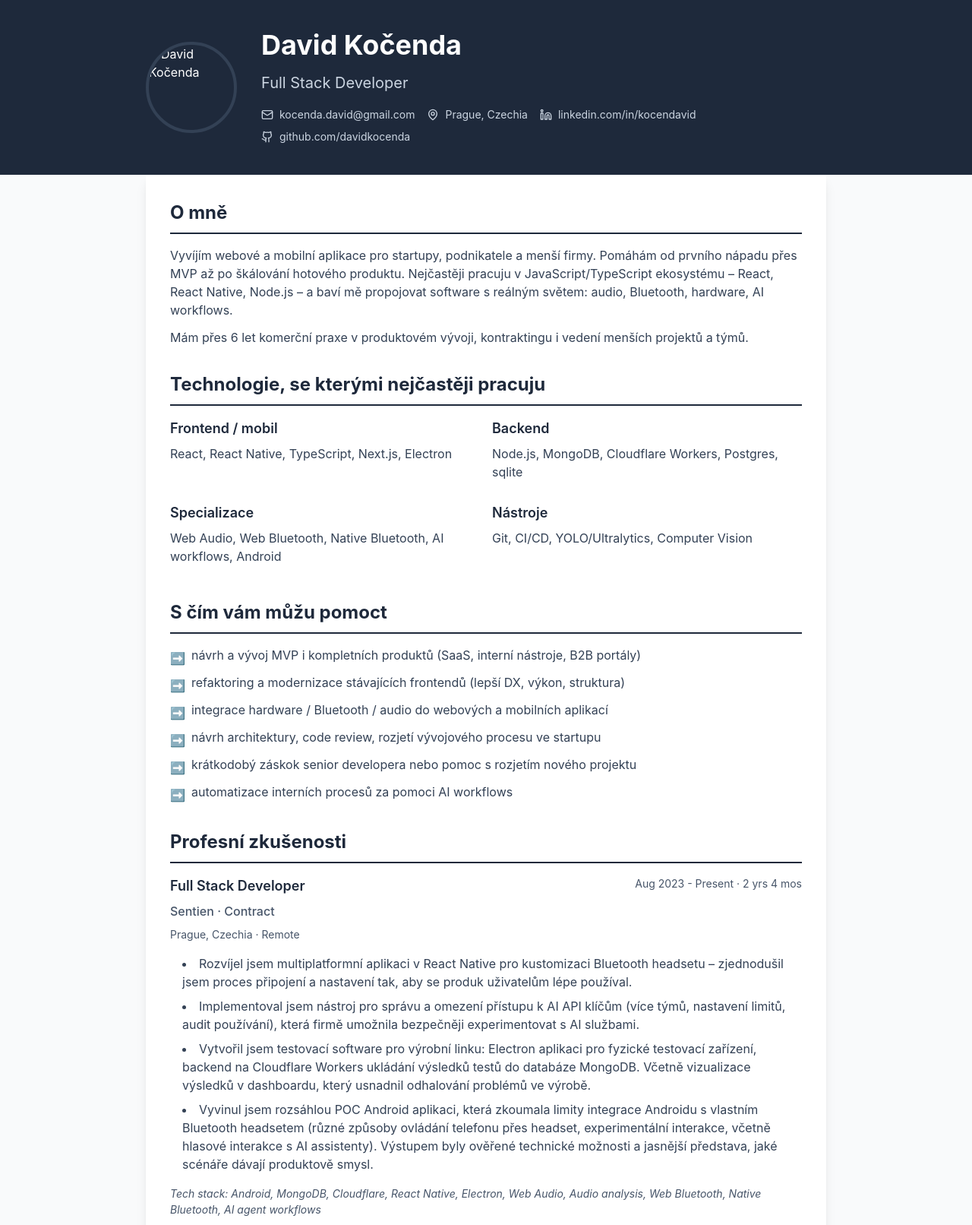
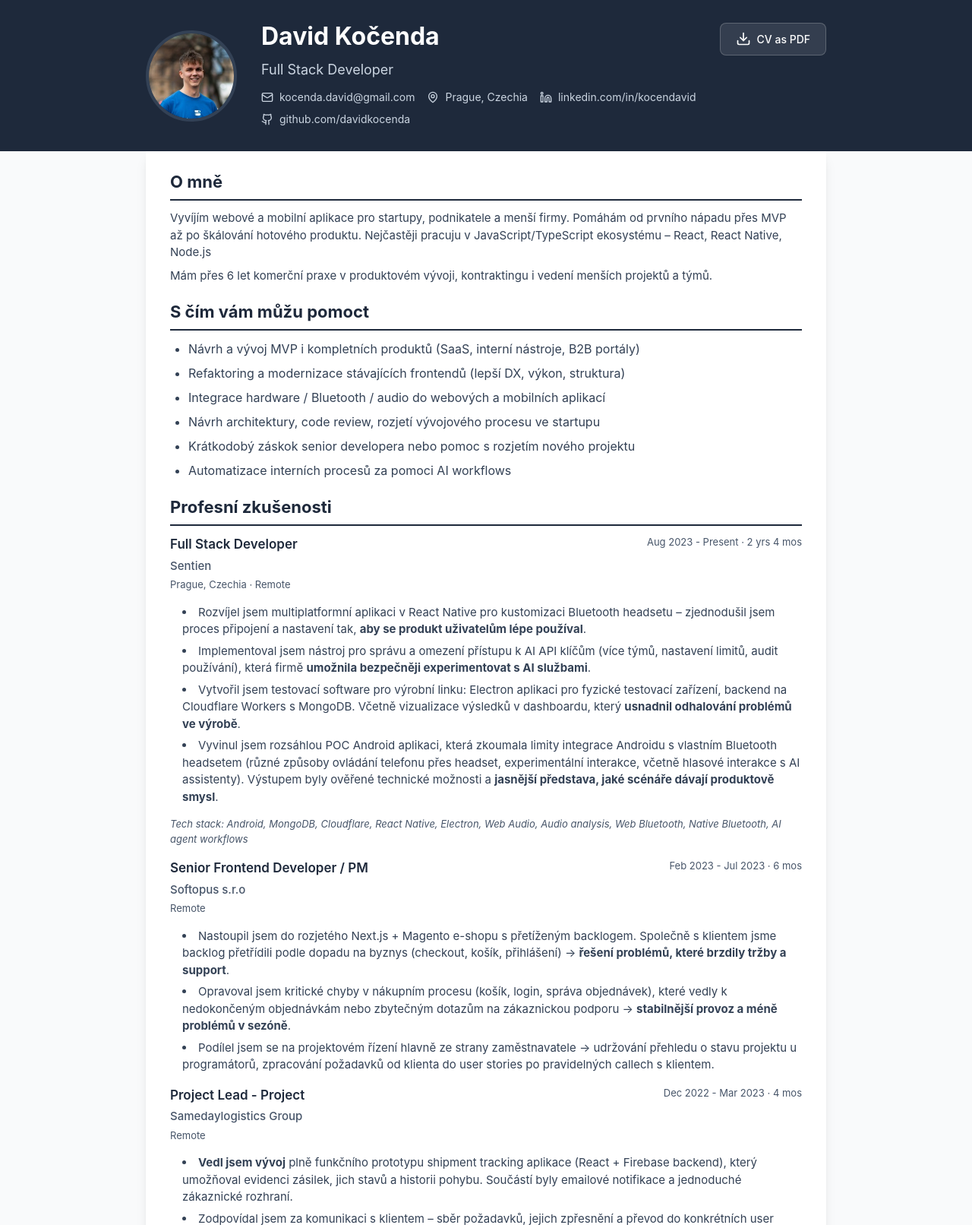
Before and after one commit to kocendavid/site, a plain HTML site: page index.html in a window 1280 px wide. Shown: the top 1612 px of the page at 76% size. Drawn offline with Linux system fonts and the light colour scheme.

Commit message:
make a downloadable CV downloadable

```diff
--- a/index.html
+++ b/index.html
@@ -12,7 +12,18 @@
         <div class="header-container">
             <img src="1641814386890.jpg" alt="David Kočenda" class="profile-photo">
             <div class="header-content">
-                <h1>David Kočenda</h1>
+                <div class="header-content-top">
+
+                    <h1>David Kočenda</h1>
+                    <a href="resume.pdf" class="pdf-button" download="Resume_Kocenda.pdf">
+                        <svg xmlns="http://www.w3.org/2000/svg" width="20" height="20" viewBox="0 0 24 24" fill="none" stroke="currentColor" stroke-width="2" stroke-linecap="round" stroke-linejoin="round">
+                            <path d="M21 15v4a2 2 0 0 1-2 2H5a2 2 0 0 1-2-2v-4" />
+                            <polyline points="7 10 12 15 17 10" />
+                            <line x1="12" y1="15" x2="12" y2="3" />
+                        </svg>
+                        CV as PDF
+                    </a>
+                </div>
                 <div class="subtitle">Full Stack Developer</div>
                 <div class="contact-info">
                     <div class="contact-item">
@@ -63,65 +74,23 @@
             <p>
                 Vyvíjím webové a mobilní aplikace pro startupy, podnikatele a menší firmy. Pomáhám od prvního
                 nápadu přes MVP až po škálování hotového produktu. Nejčastěji pracuju v JavaScript/TypeScript
-                ekosystému – React, React Native, Node.js – a baví mě propojovat software s reálným světem: audio,
-                Bluetooth, hardware, AI workflows.
+                ekosystému – React, React Native, Node.js
             </p>
             <p>
                 Mám přes 6 let komerční praxe v produktovém vývoji, kontraktingu i vedení menších projektů a týmů.
             </p>
         </section>
 
-        <!-- Technical Skills -->
-        <section>
-            <h2>Technologie, se kterými nejčastěji pracuju</h2>
-            <div class="skills-grid">
-                <div class="page-break-avoid">
-                    <h3>Frontend / mobil</h3>
-                    <p>React, React Native, TypeScript, Next.js, Electron</p>
-                </div>
-                <div class="page-break-avoid">
-                    <h3>Backend</h3>
-                    <p>Node.js, MongoDB, Cloudflare Workers, Postgres, sqlite</p>
-                </div>
-                <div class="page-break-avoid">
-                    <h3>Specializace</h3>
-                    <p>Web Audio, Web Bluetooth, Native Bluetooth, AI workflows, Android</p>
-                </div>
-                <div class="page-break-avoid">
-                    <h3>Nástroje</h3>
-                    <p>Git, CI/CD, YOLO/Ultralytics, Computer Vision</p>
-                </div>
-            </div>
-        </section>
-
         <!-- Services -->
         <section>
             <h2>S čím vám můžu pomoct</h2>
             <ul class="services-list">
-                <li>
-                    <span class="arrow-icon">➡️</span>
-                    <span>návrh a vývoj MVP i kompletních produktů (SaaS, interní nástroje, B2B portály)</span>
-                </li>
-                <li>
-                    <span class="arrow-icon">➡️</span>
-                    <span>refaktoring a modernizace stávajících frontendů (lepší DX, výkon, struktura)</span>
-                </li>
-                <li>
-                    <span class="arrow-icon">➡️</span>
-                    <span>integrace hardware / Bluetooth / audio do webových a mobilních aplikací</span>
-                </li>
-                <li>
-                    <span class="arrow-icon">➡️</span>
-                    <span>návrh architektury, code review, rozjetí vývojového procesu ve startupu</span>
-                </li>
-                <li>
-                    <span class="arrow-icon">➡️</span>
-                    <span>krátkodobý záskok senior developera nebo pomoc s rozjetím nového projektu</span>
-                </li>
-                <li>
-                    <span class="arrow-icon">➡️</span>
-                    <span>automatizace interních procesů za pomoci AI workflows</span>
-                </li>
+                <li>Návrh a vývoj MVP i kompletních produktů (SaaS, interní nástroje, B2B portály)</li>
+                <li>Refaktoring a modernizace stávajících frontendů (lepší DX, výkon, struktura)</li>
+                <li>Integrace hardware / Bluetooth / audio do webových a mobilních aplikací</li>
+                <li>Návrh architektury, code review, rozjetí vývojového procesu ve startupu</li>
+                <li>Krátkodobý záskok senior developera nebo pomoc s rozjetím nového projektu</li>
+                <li>Automatizace interních procesů za pomoci AI workflows</li>
             </ul>
         </section>
 
@@ -134,25 +103,25 @@
                 <div class="experience-header">
                     <div>
                         <h3>Full Stack Developer</h3>
-                        <div class="company-name">Sentien · Contract</div>
+                        <div class="company-name">Sentien</div>
                     </div>
                     <span class="date-range">Aug 2023 - Present · 2 yrs 4 mos</span>
                 </div>
                 <div class="location">Prague, Czechia · Remote</div>
                 <ul class="experience-list">
                     <li>Rozvíjel jsem multiplatformní aplikaci v React Native pro kustomizaci Bluetooth headsetu –
-                        zjednodušil jsem proces připojení a nastavení tak, aby se produk uživatelům lépe používal.
+                        zjednodušil jsem proces připojení a nastavení tak, <strong>aby se produkt uživatelům lépe používal</strong>.
                     </li>
                     <li>Implementoval jsem nástroj pro správu a omezení přístupu k AI API klíčům (více týmů,
-                        nastavení limitů, audit používání), která firmě umožnila bezpečněji experimentovat s AI
-                        službami.</li>
+                        nastavení limitů, audit používání), která firmě <strong>umožnila bezpečněji experimentovat s AI
+                        službami</strong>.</li>
                     <li>Vytvořil jsem testovací software pro výrobní linku: Electron aplikaci pro fyzické testovací
-                        zařízení, backend na Cloudflare Workers ukládání výsledků testů do databáze MongoDB. Včetně
-                        vizualizace výsledků v dashboardu, který usnadnil odhalování problémů ve výrobě.</li>
+                        zařízení, backend na Cloudflare Workers s MongoDB. Včetně
+                        vizualizace výsledků v dashboardu, který <strong>usnadnil odhalování problémů ve výrobě</strong>.</li>
                     <li>Vyvinul jsem rozsáhlou POC Android aplikaci, která zkoumala limity integrace Androidu s
                         vlastním Bluetooth headsetem (různé způsoby ovládání telefonu přes headset, experimentální
                         interakce, včetně hlasové interakce s AI assistenty). Výstupem byly ověřené technické
-                        možnosti a jasnější představa, jaké scénáře dávají produktově smysl.</li>
+                        možnosti a <strong>jasnější představa, jaké scénáře dávají produktově smysl</strong>.</li>
                 </ul>
                 <div class="tech-stack">
                     Tech stack: Android, MongoDB, Cloudflare, React Native, Electron, Web Audio, Audio analysis, Web
@@ -165,7 +134,7 @@
                 <div class="experience-header">
                     <div>
                         <h3>Senior Frontend Developer / PM</h3>
-                        <div class="company-name">Softopus s.r.o · Contract</div>
+                        <div class="company-name">Softopus s.r.o</div>
                     </div>
                     <span class="date-range">Feb 2023 - Jul 2023 · 6 mos</span>
                 </div>
@@ -173,10 +142,10 @@
                 <ul class="experience-list">
                     <li>Nastoupil jsem do rozjetého Next.js + Magento e-shopu s přetíženým backlogem. Společně s
                         klientem jsme backlog přetřídili podle dopadu na byznys (checkout, košík, přihlášení) →
-                        řešení problémů, které brzdily tržby a support.</li>
+                        <strong>řešení problémů, které brzdily tržby a support</strong>.</li>
                     <li>Opravoval jsem kritické chyby v nákupním procesu (košík, login, správa objednávek), které
-                        vedly k nedokončeným objednávkám nebo zbytečným dotazům na zákaznickou podporu → stabilnější
-                        provoz a méně problémů v sezóně.</li>
+                        vedly k nedokončeným objednávkám nebo zbytečným dotazům na zákaznickou podporu → <strong>stabilnější
+                        provoz a méně problémů v sezóně</strong>.</li>
                     <li>Podílel jsem se na projektovém řízení hlavně ze strany zaměstnavatele → udržování přehledu o
                         stavu projektu u programátorů, zpracování požadavků od klienta do user stories po
                         pravidelných callech s klientem.</li>
@@ -188,18 +157,18 @@
                 <div class="experience-header">
                     <div>
                         <h3>Project Lead - Project</h3>
-                        <div class="company-name">Samedaylogistics Group · Contract</div>
+                        <div class="company-name">Samedaylogistics Group</div>
                     </div>
                     <span class="date-range">Dec 2022 - Mar 2023 · 4 mos</span>
                 </div>
                 <div class="location">Remote</div>
                 <ul class="experience-list">
-                    <li>Vedl jsem vývoj plně funkčního prototypu shipment tracking aplikace (React + Firebase
+                    <li><strong>Vedl jsem vývoj</strong> plně funkčního prototypu shipment tracking aplikace (React + Firebase
                         backend), který umožňoval evidenci zásilek, jich stavů a historii pohybu. Součástí byly
                         emailové notifikace a jednoduché zákaznické rozhraní.</li>
                     <li>Zodpovídal jsem za komunikaci s klientem – sběr požadavků, jejich zpřesnění a převod do
                         konkrétních user stories.</li>
-                    <li>Vedl a mentoroval jsem juniorního kolegu, rozděloval práci, dělal code review a pomáhal
+                    <li><strong>Vedl a mentoroval jsem juniorního kolegu</strong>, rozděloval práci, dělal code review a pomáhal
                         nastavovat základní standardy v kódu i v procesu.</li>
                     <li>Prototyp sloužil jako „ice breaker" pro digitalizaci: ukázal vedení mateřské firmy, jak může
                         vypadat centralizované sledování zásilek a automatizované informování zákazníků.</li>
@@ -218,9 +187,9 @@
                 <ul class="experience-list">
                     <li>Transformace velké, roztříštěné codebase do modulárního, udržovatelného frontendu (React /
                         TypeScript) s jasnou architekturou.</li>
-                    <li>Postupným refaktoringem jsem snížil technický dluh: odstranění duplicitního kódu, zavedení
+                    <li>Postupným refaktoringem jsem <strong>snížil technický dluh</strong>: odstranění duplicitního kódu, zavedení
                         design systému a sdílených komponent.</li>
-                    <li>Spolupracoval jsem přímo s foundry a pomáhal překlápět nápady do konkrétních user stories a
+                    <li>Spolupracoval jsem přímo s foundry a <strong>pomáhal překlápět nápady do konkrétních user stories</strong> a
                         technických řešení nových součástí systému.</li>
                 </ul>
             </div>
@@ -230,12 +199,12 @@
                 <div class="experience-header">
                     <div>
                         <h3>Frontend Developer - Project</h3>
-                        <div class="company-name">PRINCIPIA SOLUTIONS s.r.o. · Contract</div>
+                        <div class="company-name">PRINCIPIA SOLUTIONS s.r.o.</div>
                     </div>
                     <span class="date-range">Apr 2020 - May 2021 · 1 yr 2 mos</span>
                 </div>
                 <ul class="experience-list">
-                    <li>Podílel jsem se na vývoji aplikací pro Národní knihovnu v Praze – modernizace UI,
+                    <li>Podílel jsem se na vývoji aplikací pro <strong>Národní knihovnu v Praze</strong> – modernizace UI,
                         implementace komponent a práce s rozsáhlejším datovým obsahem za striktních bezpečnostních
                         podmínek.</li>
                     <li>Úzce jsem spolupracoval s backend týmem na návrhu API a integracích.</li>
@@ -264,6 +233,12 @@
                 </div>
             </div>
         </section>
+
+        <section class="tech-section">
+            <p class="tech-stack-line">
+                <strong>Technologie:</strong> React · React Native · TypeScript · JavaScript · Next.js · Node.js · Python · Django · Electron · Android · Kotlin · MongoDB · PostgreSQL · Firebase · Cloudflare · Redux · Zustand · Tailwind CSS · Web Audio · Web Bluetooth · Native Bluetooth · AI workflows · Git · CI/CD
+            </p>
+        </section>
     </div>
     </div>
 </body>
--- /dev/null
+++ b/styles-print.css
@@ -0,0 +1,225 @@
+:root {
+    --slate-50: #f8fafc;
+    --slate-100: #f1f5f9;
+    --slate-200: #e2e8f0;
+    --slate-300: #cbd5e1;
+    --slate-400: #94a3b8;
+    --slate-500: #64748b;
+    --slate-600: #475569;
+    --slate-700: #334155;
+    --slate-800: #1e293b;
+    --slate-900: #0f172a;
+}
+
+* {
+    box-sizing: border-box;
+}
+
+body {
+    font-family: "Inter", -apple-system, BlinkMacSystemFont, "Segoe UI", Roboto, "Helvetica Neue", Arial, sans-serif;
+    background-color: #ffffff;
+    color: #334155;
+    margin: 0;
+    padding: 0;
+    line-height: 1.4;
+    font-size: 0.875rem;
+    -webkit-print-color-adjust: exact;
+    print-color-adjust: exact;
+}
+
+.container {
+    max-width: 56rem;
+    margin: 0 auto;
+    background-color: #ffffff;
+}
+
+header {
+    background-color: #1e293b;
+    color: #ffffff;
+    padding: 1.25rem 2rem;
+    width: 100%;
+}
+
+.header-container {
+    max-width: 56rem;
+    margin: 0 auto;
+    display: flex;
+    align-items: center;
+    gap: 1.5rem;
+}
+
+.profile-photo {
+    width: 100px;
+    height: 100px;
+    border-radius: 50%;
+    object-fit: cover;
+    flex-shrink: 0;
+    border: 3px solid #334155;
+}
+
+.header-content {
+    flex: 1;
+}
+
+h1 {
+    font-size: 1.75rem;
+    font-weight: 700;
+    margin: 0 0 0.25rem 0;
+    color: #ffffff;
+}
+
+.subtitle {
+    font-size: 1rem;
+    color: #cbd5e1;
+    margin: 0 0 0.625rem 0;
+}
+
+.contact-info {
+    display: flex;
+    flex-wrap: wrap;
+    font-size: 0.8125rem;
+    color: #cbd5e1;
+    margin-left: -0.75rem;
+}
+
+.contact-item {
+    display: flex;
+    align-items: center;
+    margin-left: 0.75rem;
+    margin-bottom: 0.375rem;
+}
+
+.contact-item svg {
+    width: 0.875rem;
+    height: 0.875rem;
+    margin-right: 0.375rem;
+}
+
+.contact-item a {
+    color: inherit;
+    text-decoration: none;
+}
+
+.contact-item a:hover {
+    text-decoration: underline;
+}
+
+.main-content {
+    padding: 1.25rem 2rem;
+}
+
+section {
+    margin-bottom: 1rem;
+}
+
+h2 {
+    font-size: 1.25rem;
+    color: #1e293b;
+    border-bottom: 2px solid #1e293b;
+    padding-bottom: 0.25rem;
+    margin-bottom: 0.625rem;
+    margin-top: 0;
+}
+
+p {
+    margin: 0 0 0.375rem 0;
+    font-size: 0.875rem;
+    line-height: 1.4;
+}
+
+.experience-item {
+    margin-bottom: 0.75rem;
+}
+
+.experience-header {
+    display: flex;
+    justify-content: space-between;
+    align-items: baseline;
+    margin-bottom: 0.375rem;
+}
+
+.job-title {
+    font-size: 0.9375rem;
+    color: #1e293b;
+    font-weight: 600;
+}
+
+.company-name {
+    color: #475569;
+    font-weight: 500;
+}
+
+.date-range {
+    color: #475569;
+    font-size: 0.75rem;
+    white-space: nowrap;
+    margin-left: 1rem;
+}
+
+.experience-list {
+    list-style-type: disc;
+    list-style-position: inside;
+    padding-left: 1rem;
+    color: #334155;
+    font-size: 0.8125rem;
+    margin: 0;
+}
+
+.experience-list li {
+    margin-bottom: 0.25rem;
+    line-height: 1.4;
+}
+
+.tech-stack {
+    font-size: 0.75rem;
+    color: #475569;
+    margin-top: 0.375rem;
+    font-style: italic;
+    line-height: 1.3;
+}
+
+.tech-section {
+    margin-top: 0.75rem;
+    padding-top: 0.75rem;
+    border-top: 1px solid #e2e8f0;
+}
+
+.tech-stack-line {
+    font-size: 0.75rem;
+    color: #475569;
+    line-height: 1.4;
+    margin: 0;
+}
+
+.tech-stack-line strong {
+    color: #1e293b;
+    font-weight: 600;
+}
+
+@media print {
+    body {
+        background-color: #ffffff;
+    }
+
+    .container {
+        max-width: 100%;
+        width: 100%;
+        margin: 0;
+        padding: 0;
+    }
+
+    header {
+        -webkit-print-color-adjust: exact;
+        print-color-adjust: exact;
+        background-color: #1e293b !important;
+        color: #ffffff !important;
+    }
+
+    h2 {
+        border-bottom: 2px solid #1e293b !important;
+    }
+
+    .experience-item {
+        page-break-inside: avoid;
+    }
+}
--- a/styles.css
+++ b/styles.css
@@ -50,17 +50,40 @@ body {
 
 .container {
     max-width: 56rem;
-    /* max-w-4xl */
     margin: 0 auto;
     background-color: #ffffff;
     box-shadow: 0 10px 15px -3px rgba(0, 0, 0, 0.1), 0 4px 6px -2px rgba(0, 0, 0, 0.05);
+}
+
+.pdf-button {
+    display: inline-flex;
+    align-items: center;
+    gap: 0.5rem;
+    padding: 0.625rem 1.25rem;
+    background-color: rgba(255, 255, 255, 0.1);
+    color: #ffffff;
+    text-decoration: none;
+    border-radius: 0.5rem;
+    font-weight: 500;
+    font-size: 0.875rem;
+    transition: background-color 0.2s;
+    flex-shrink: 0;
+    border: 1px solid rgba(255, 255, 255, 0.2);
+}
+
+.pdf-button:hover {
+    background-color: rgba(255, 255, 255, 0.2);
+}
+
+.pdf-button svg {
+    flex-shrink: 0;
 }
 
 /* Header Section */
 header {
     background-color: #1e293b;
     color: #ffffff;
-    padding: 2rem;
+    padding: 1.5rem 2rem;
     width: 100%;
 }
 
@@ -85,17 +108,24 @@ header {
     flex: 1;
 }
 
+.header-content-top {
+    display: flex;
+    justify-content: space-between;
+    align-items: center;
+    gap: 1rem;
+}
+
 h1 {
-    font-size: 2.25rem;
+    font-size: 2rem;
     font-weight: 700;
-    margin: 0 0 0.5rem 0;
+    margin: 0 0 0.375rem 0;
     color: #ffffff;
 }
 
 .subtitle {
-    font-size: 1.25rem;
+    font-size: 1.125rem;
     color: #cbd5e1;
-    margin: 0 0 1rem 0;
+    margin: 0 0 0.75rem 0;
 }
 
 .contact-info {
@@ -132,31 +162,32 @@ h1 {
 
 /* Main Content */
 .main-content {
-    padding: 2rem;
+    padding: 1.5rem 2rem;
 }
 
 section {
-    margin-bottom: 2rem;
+    margin-bottom: 1.25rem;
 }
 
 h2 {
-    font-size: 1.5rem;
+    font-size: 1.375rem;
     color: #1e293b;
     border-bottom: 2px solid #1e293b;
-    padding-bottom: 0.5rem;
-    margin-bottom: 1rem;
+    padding-bottom: 0.375rem;
+    margin-bottom: 0.75rem;
     margin-top: 0;
 }
 
 h3 {
-    font-size: 1.125rem;
+    font-size: 1.0625rem;
     color: #1e293b;
-    margin: 0 0 0.5rem 0;
+    margin: 0 0 0.25rem 0;
     font-weight: 600;
 }
 
 p {
-    margin: 0 0 0.75rem 0;
+    margin: 0 0 0.5rem 0;
+    font-size: 0.9375rem;
 }
 
 /* Skills Grid - Converted to Flexbox for compatibility */
@@ -181,51 +212,45 @@ p {
 
 /* Services List */
 .services-list {
-    list-style: none;
-    padding: 0;
+    list-style: disc;
+    padding-left: 1.5rem;
     margin: 0;
 }
 
 .services-list li {
-    display: flex;
-    align-items: flex-start;
     margin-bottom: 0.5rem;
-}
-
-.arrow-icon {
-    color: #1e293b;
-    margin-top: 0.25rem;
-    margin-right: 0.5rem;
+    color: #334155;
 }
 
 /* Experience Section */
 .experience-item {
-    margin-bottom: 1.5rem;
+    margin-bottom: 1rem;
 }
 
 .experience-header {
     display: flex;
     justify-content: space-between;
     align-items: flex-start;
-    margin-bottom: 0.5rem;
+    margin-bottom: 0.25rem;
 }
 
 .company-name {
     color: #475569;
     font-weight: 500;
+    font-size: 0.9375rem;
 }
 
 .date-range {
     color: #475569;
-    font-size: 0.875rem;
+    font-size: 0.8125rem;
     white-space: nowrap;
     margin-left: 1rem;
 }
 
 .location {
-    font-size: 0.875rem;
+    font-size: 0.8125rem;
     color: #475569;
-    margin-bottom: 0.75rem;
+    margin-bottom: 0.5rem;
 }
 
 .experience-list {
@@ -233,17 +258,36 @@ p {
     list-style-position: inside;
     padding-left: 1rem;
     color: #334155;
+    font-size: 0.9375rem;
 }
 
 .experience-list li {
-    margin-bottom: 0.5rem;
+    margin-bottom: 0.375rem;
 }
 
 .tech-stack {
-    font-size: 0.875rem;
+    font-size: 0.8125rem;
     color: #475569;
-    margin-top: 0.75rem;
+    margin-top: 0.5rem;
     font-style: italic;
+}
+
+.tech-section {
+    margin-top: 1rem;
+    padding-top: 1rem;
+    border-top: 1px solid #e2e8f0;
+}
+
+.tech-stack-line {
+    font-size: 0.8125rem;
+    color: #475569;
+    line-height: 1.5;
+    margin: 0;
+}
+
+.tech-stack-line strong {
+    color: #1e293b;
+    font-weight: 600;
 }
 
 /* Print Optimizations for wkhtmltopdf */
@@ -258,6 +302,10 @@ p {
         width: 100%;
         margin: 0;
         padding: 0;
+    }
+
+    .pdf-button {
+        display: none;
     }
 
     header {
```
Also changed, not shown: resume-print.html (added, +187 -0 lines), 1641814386890.jpg (added), 3 other files.
